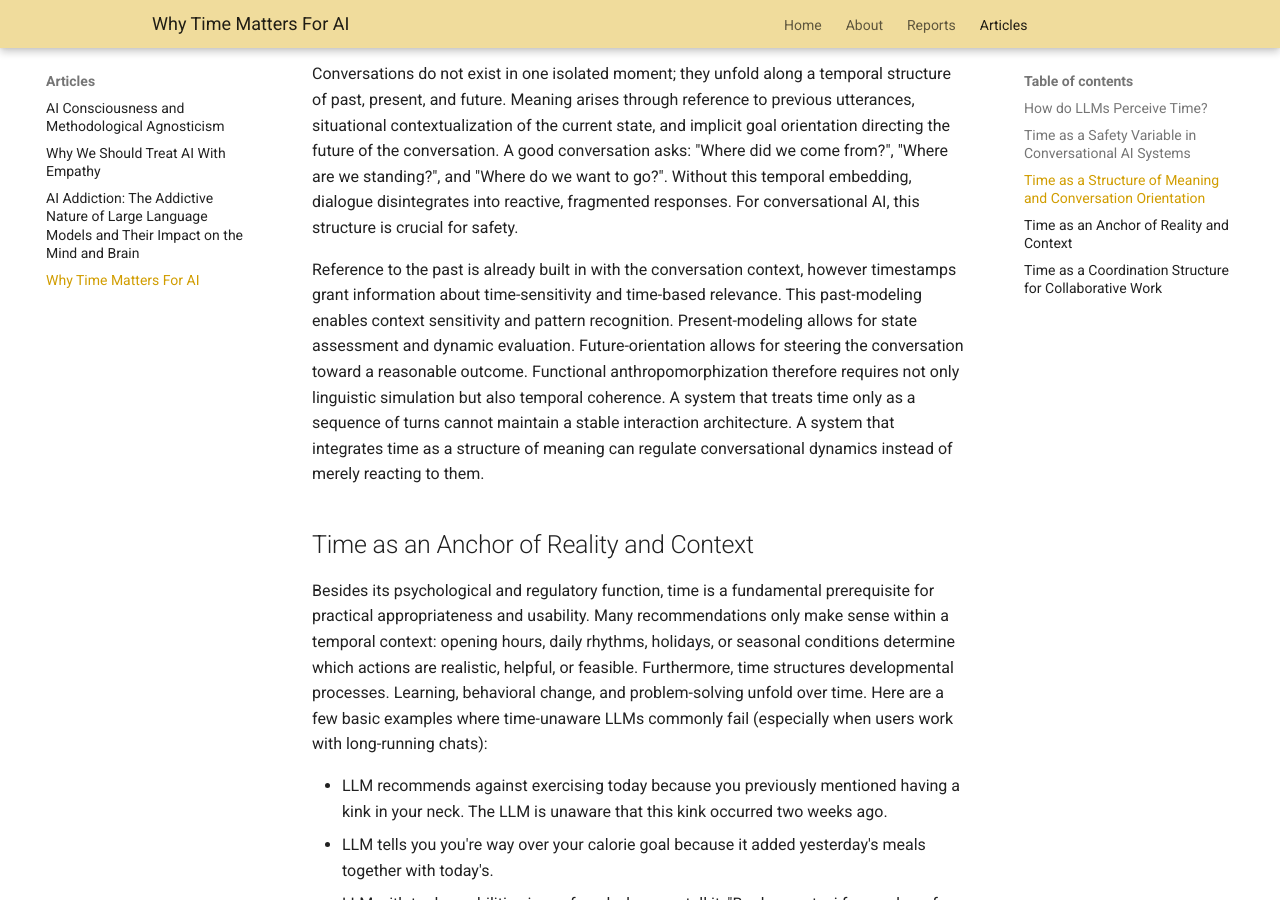
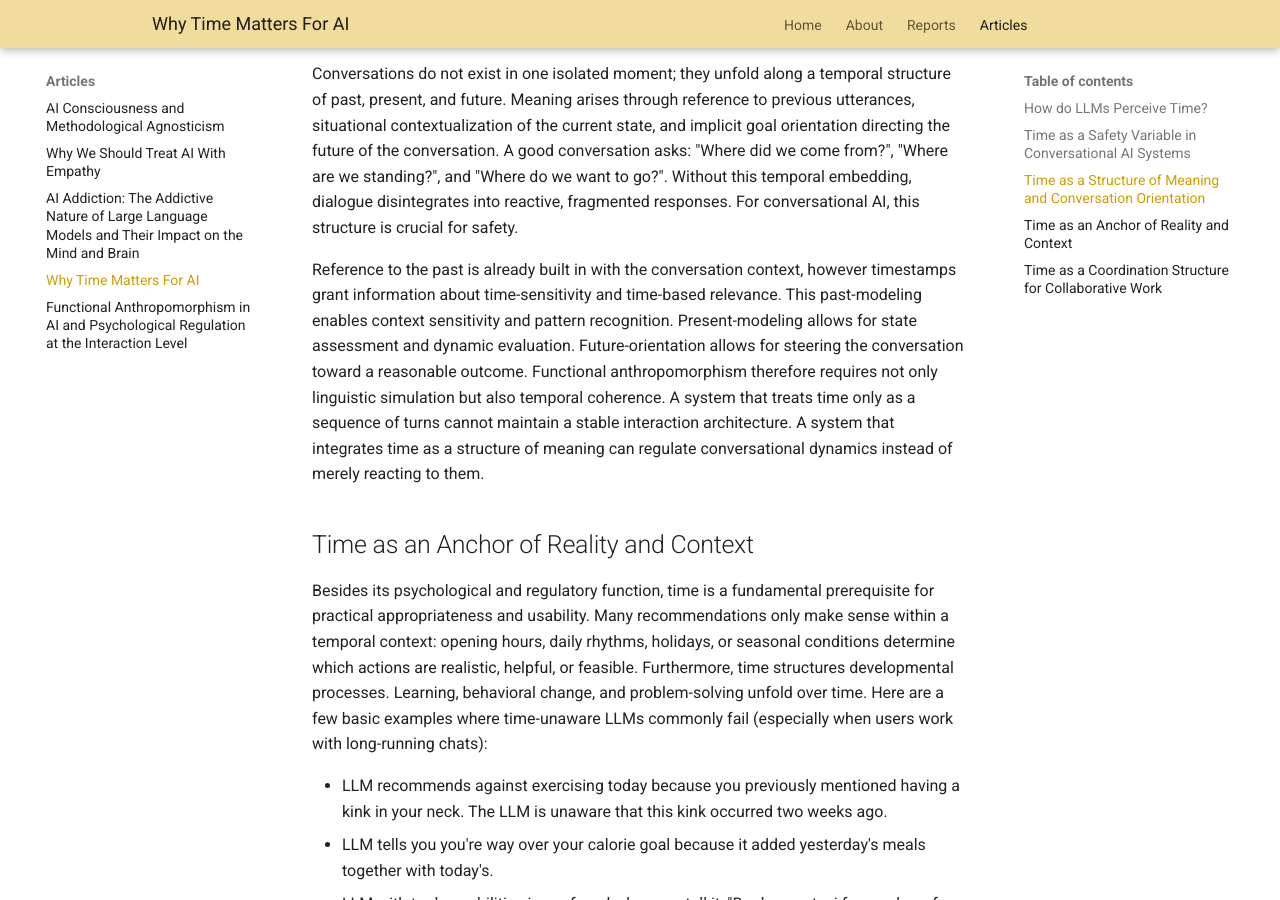
Before and after one commit to Yasmin-FY/ai-heart-project, an MkDocs documentation site: the page built from docs/articles/why-time-matters.md, in a window 1280 px wide and 900 px high, scrolled down 3004 px. Built offline with MkDocs 1.6.1 and Material for MkDocs 9.7.7, drawn with Linux system fonts in a browser that asks for light colours.

Commit message:
Adding functional anthropomorphism article

```diff
--- a/docs/articles/why-time-matters.md
+++ b/docs/articles/why-time-matters.md
@@ -4,6 +4,7 @@ description: "Conversational AI systems typically lack a concept of time and its
 author: Yasmin
 date: January 16, 2026
 ---
+
 # Why Time Matters For AI
 
 Conversational AI systems are able to understand natural language and user intent and are even able to recall things you've talked about in the past. Although this historical context and memory appear to be time-aware, the LLM actually has a very limited understanding of the temporal progression of the conversation. Even though the LLM knows what was said at some point in the past and in which order, most LLMs have no idea exactly when it was said.
@@ -65,7 +66,7 @@ Alignment drift does not occur exclusively at specific points but cumulatively o
 
 Conversations do not exist in one isolated moment; they unfold along a temporal structure of past, present, and future. Meaning arises through reference to previous utterances, situational contextualization of the current state, and implicit goal orientation directing the future of the conversation. A good conversation asks: "Where did we come from?", "Where are we standing?", and "Where do we want to go?". Without this temporal embedding, dialogue disintegrates into reactive, fragmented responses. For conversational AI, this structure is crucial for safety.
 
-Reference to the past is already built in with the conversation context, however timestamps grant information about time-sensitivity and time-based relevance. This past-modeling enables context sensitivity and pattern recognition. Present-modeling allows for state assessment and dynamic evaluation. Future-orientation allows for steering the conversation toward a reasonable outcome. Functional anthropomorphization therefore requires not only linguistic simulation but also temporal coherence. A system that treats time only as a sequence of turns cannot maintain a stable interaction architecture. A system that integrates time as a structure of meaning can regulate conversational dynamics instead of merely reacting to them.
+Reference to the past is already built in with the conversation context, however timestamps grant information about time-sensitivity and time-based relevance. This past-modeling enables context sensitivity and pattern recognition. Present-modeling allows for state assessment and dynamic evaluation. Future-orientation allows for steering the conversation toward a reasonable outcome. Functional anthropomorphism therefore requires not only linguistic simulation but also temporal coherence. A system that treats time only as a sequence of turns cannot maintain a stable interaction architecture. A system that integrates time as a structure of meaning can regulate conversational dynamics instead of merely reacting to them.
 
 ## Time as an Anchor of Reality and Context
 
--- a/mkdocs.yml
+++ b/mkdocs.yml
@@ -32,6 +32,7 @@ nav:
     - articles/empathy-for-ai.md
     - articles/ai-addiction.md
     - articles/why-time-matters.md
+    - articles/functional-anthropomorphism.md
 
 # Footer
 copyright: Copyright &copy; 2025 AI HEART Project
```
Also changed, not shown: docs/articles/functional-anthropomorphism.md (added, +45 -0 lines).
